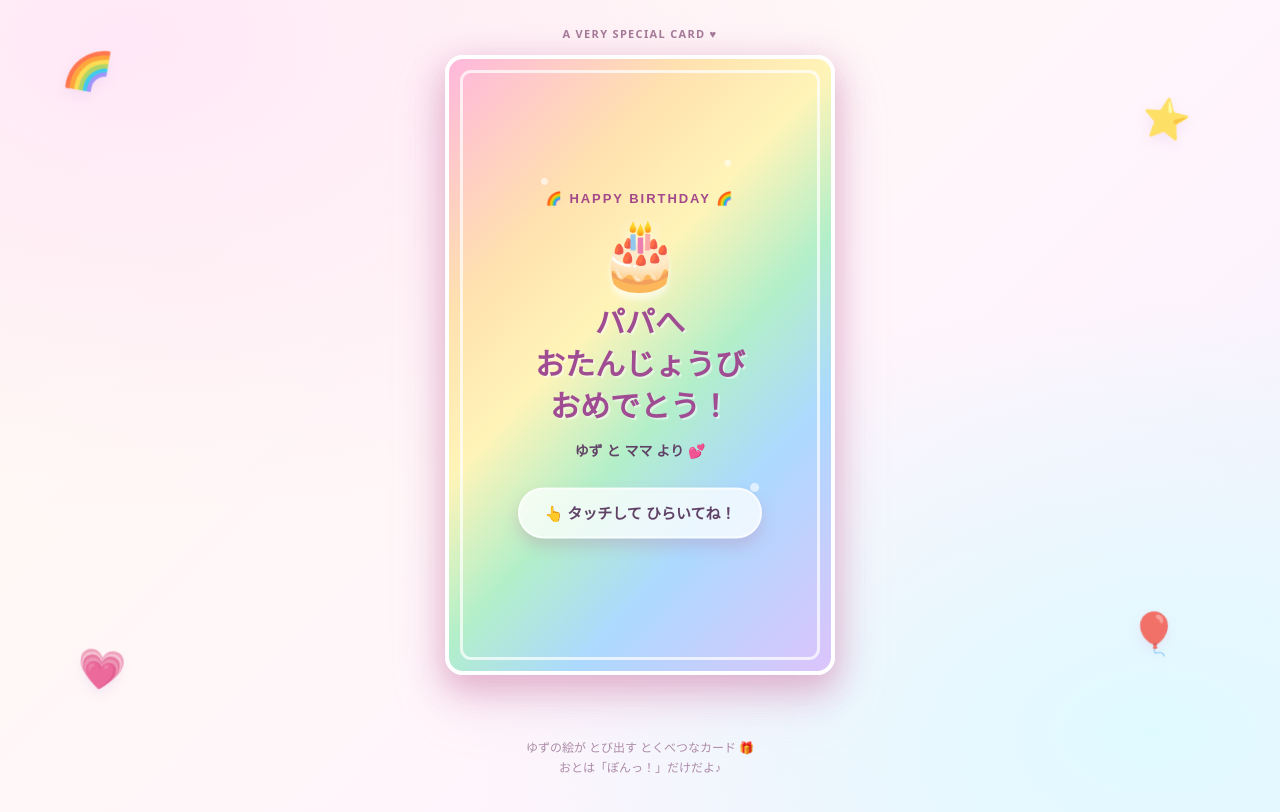
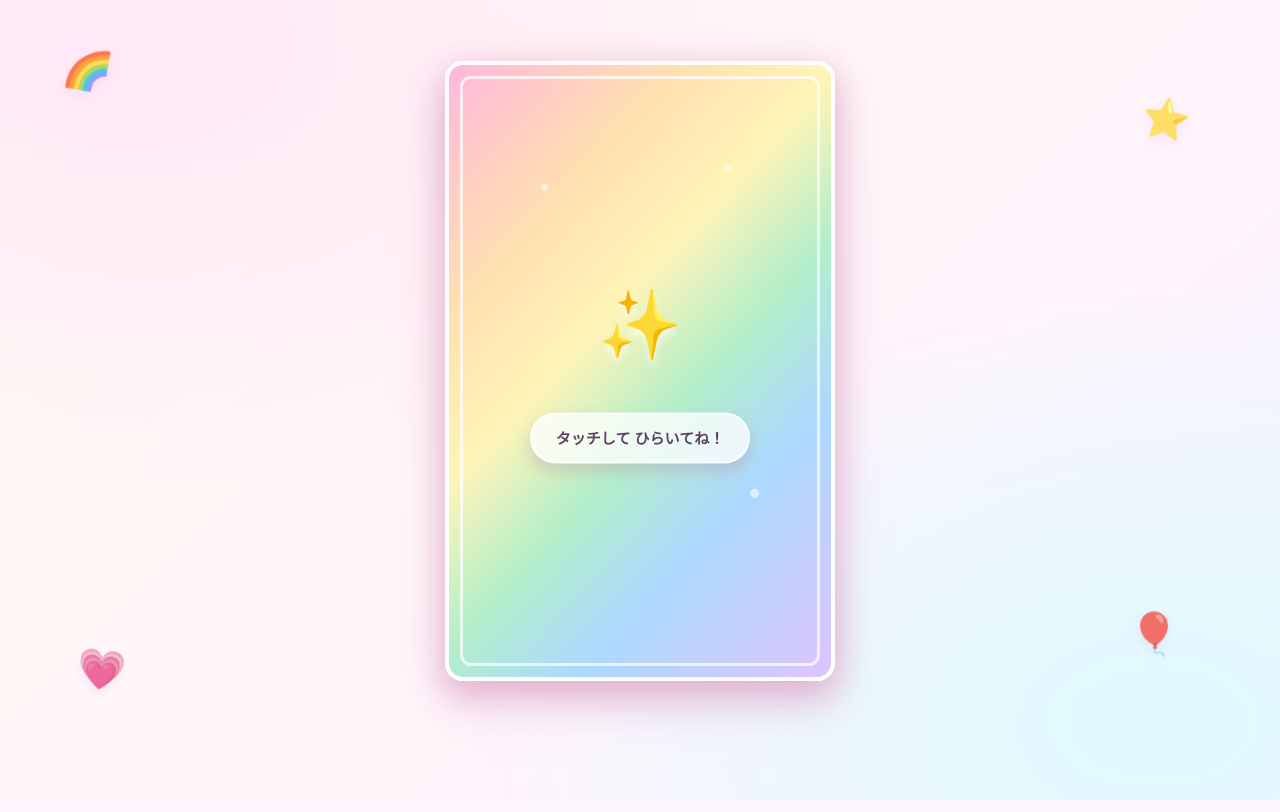
Before and after one commit to mashimashi33333-ctrl/secret-door, a plain HTML site: page index.html in a window 1280 px wide. Drawn offline with Linux system fonts and the light colour scheme.

Commit message:
Hide birthday surprise until card opens

```diff
--- a/index.html
+++ b/index.html
@@ -56,7 +56,7 @@ h1{font-size:clamp(18px,5.4vw,22px);line-height:1.3;white-space:nowrap;text-alig
 <body>
 <div class="bg-deco" aria-hidden="true"><span>🌈</span><span>⭐</span><span>💗</span><span>🎈</span></div>
 <main>
- <p class="kicker">A VERY SPECIAL CARD ♥</p>
+
  <div class="book" id="book">
   <div class="page">
    <div class="top-ribbon">🌈 HAPPY BIRTHDAY 🌈</div>
@@ -73,16 +73,16 @@ h1{font-size:clamp(18px,5.4vw,22px);line-height:1.3;white-space:nowrap;text-alig
     <section class="note"><div class="who">💖 ママから</div><p class="message">誕生日おめでとう！<br>いつもありがとう💖</p></section>
    </div>
   </div>
-  <button class="cover" id="cover" type="button" aria-label="おたんじょうびカードをひらく">
-    <span class="cover-top">🌈 HAPPY BIRTHDAY 🌈</span>
-    <span class="cover-heart">🎂</span>
-    <span class="cover-main">パパへ<br>おたんじょうび<br>おめでとう！</span>
-    <span class="cover-sub">ゆず と ママ より 💕</span>
-    <span class="touch">👆 タッチして ひらいてね！</span>
+  <button class="cover" id="cover" type="button" aria-label="カードをひらく">
+    <span class="cover-top" aria-hidden="true"></span>
+    <span class="cover-heart">✨</span>
+    <span class="cover-main" aria-hidden="true"></span>
+    <span class="cover-sub" aria-hidden="true"></span>
+    <span class="touch">タッチして ひらいてね！</span>
   </button>
  </div>
  <button class="replay" id="replay" type="button" aria-label="もういちどカードをひらく">↻ もういっかい！</button>
- <p class="hint">ゆずの絵が とび出す とくべつなカード 🎁<br>おとは「ぽんっ！」だけだよ♪</p>
+
 </main>
 <script>
 (()=>{'use strict';
```
